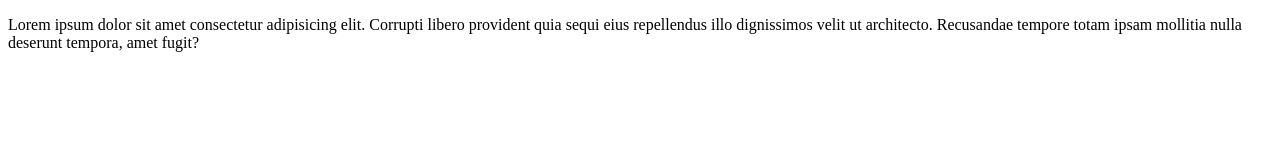
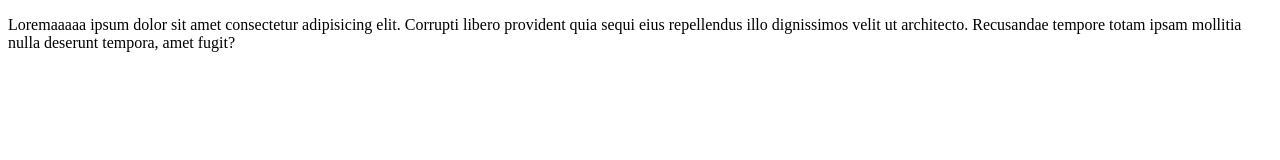
Before and after one commit to natanaelsecundo/newrep, a plain HTML site: page index.html in a window 1280 px wide. Drawn offline with Linux system fonts and the light colour scheme.

Commit message:
pequena m

```diff
--- a/index.html
+++ b/index.html
@@ -6,6 +6,6 @@
     <title>Document</title>
 </head>
 <body>
-    <p>Lorem ipsum dolor sit amet consectetur adipisicing elit. Corrupti libero provident quia sequi eius repellendus illo dignissimos velit ut architecto. Recusandae tempore totam ipsam mollitia nulla deserunt tempora, amet fugit?</p>
+    <p>Loremaaaaa ipsum dolor sit amet consectetur adipisicing elit. Corrupti libero provident quia sequi eius repellendus illo dignissimos velit ut architecto. Recusandae tempore totam ipsam mollitia nulla deserunt tempora, amet fugit?</p>
 </body>
 </html>
```
